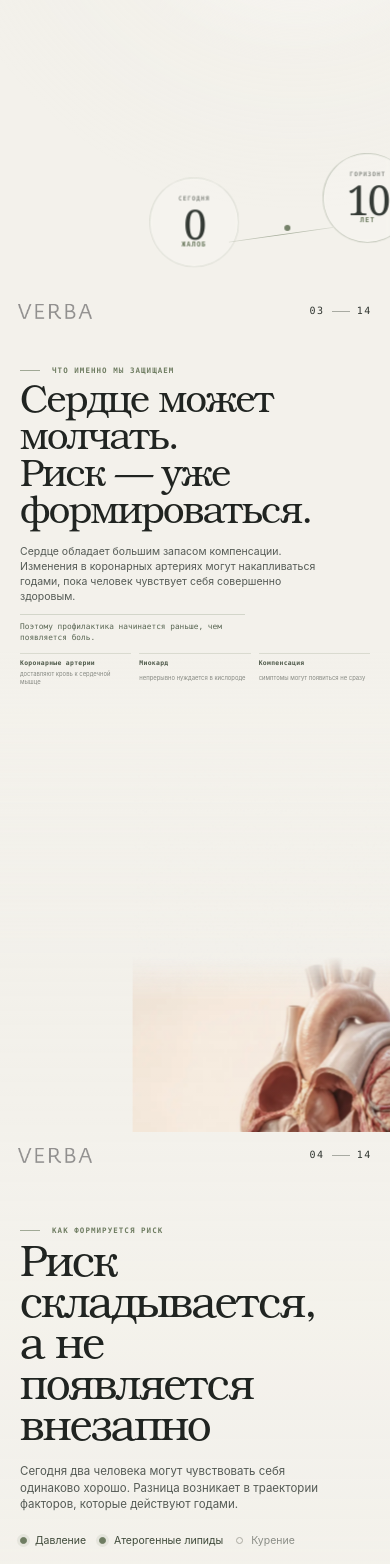
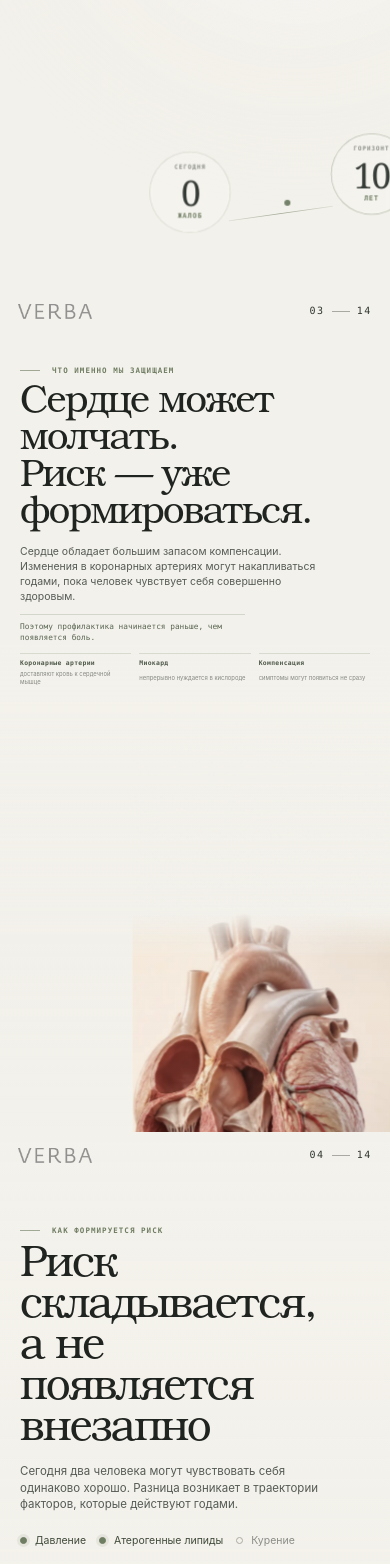
Before and after one commit to stepanMiller/verba-heart-lab, a Next.js app: page / in a window 390 px wide. Shown: the part 1400-2964 px from the top of the page. Built offline with nearby package versions, Linux system fonts and the light colour scheme.

Commit message:
fix(v2): align horizon metrics and organ scenes on mobile

```diff
--- a/app/organ-scenes-fix.css
+++ b/app/organ-scenes-fix.css
@@ -1,6 +1,5 @@
-/* Final alignment pass for the two inserted organ bridge scenes.
-   Keep the approved story and animation, but make their geometry follow
-   the same grid as the rest of the 14-scene deck. */
+/* Final alignment pass for the inserted organ bridge scenes and the mobile
+   horizon graphic. Loaded after globals.css so these values are authoritative. */
 
 .heart-context-copy,
 .stroke-copy {
@@ -20,15 +19,41 @@
 }
 
 @media (max-width: 640px) {
+  /* Slide 02: keep the 0 / 10-year circles completely inside the scene. */
+  .horizon-field {
+    top: 54%;
+    height: 31%;
+    overflow: visible;
+  }
+
+  .horizon-now,
+  .horizon-future {
+    width: 31%;
+    min-width: 102px;
+  }
+
+  .horizon-now { top: 16%; }
+  .horizon-future { top: 7%; }
+
+  .horizon-now strong,
+  .horizon-future strong {
+    font-size: 2.9rem;
+    line-height: .96;
+    padding-bottom: 2px;
+  }
+
+  .horizon-line { top: 47%; }
+  .horizon-pulse { top: 42%; }
+
   .heart-context-experience::after,
   .stroke-experience::after {
     background: linear-gradient(
       180deg,
       rgba(243,241,235,1) 0%,
-      rgba(243,241,235,1) 43%,
-      rgba(243,241,235,.94) 52%,
-      rgba(243,241,235,.40) 64%,
-      rgba(243,241,235,.05) 78%,
+      rgba(243,241,235,1) 42%,
+      rgba(243,241,235,.95) 50%,
+      rgba(243,241,235,.42) 62%,
+      rgba(243,241,235,.06) 77%,
       rgba(243,241,235,0) 100%
     );
   }
@@ -94,30 +119,31 @@
     overflow: hidden;
   }
 
+  /* Do not treat the organ render as a desktop background on mobile.
+     Give it a clean lower half and crop from the right, where the anatomy is. */
   .organ-scene-image {
-    top: 54%;
+    top: 49%;
     left: 0;
     bottom: auto;
     width: 100%;
-    height: 46%;
-    opacity: .96;
+    height: 51%;
+    opacity: .98;
     object-fit: cover;
-    object-position: 72% 50%;
     mix-blend-mode: normal;
-    -webkit-mask-image: linear-gradient(to bottom, transparent 0%, #000 14%, #000 100%);
-    mask-image: linear-gradient(to bottom, transparent 0%, #000 14%, #000 100%);
+    -webkit-mask-image: linear-gradient(to bottom, transparent 0%, #000 12%, #000 100%);
+    mask-image: linear-gradient(to bottom, transparent 0%, #000 12%, #000 100%);
   }
 
   .heart-context-image {
-    object-position: 73% 50%;
-    transform: scale(1.035);
-    transform-origin: 73% 68%;
+    object-position: 100% 50%;
+    transform: scale(1.08);
+    transform-origin: 100% 70%;
   }
 
   .stroke-scene-image {
-    object-position: 68% 50%;
-    transform: scale(1.02);
-    transform-origin: 68% 68%;
+    object-position: 100% 50%;
+    transform: scale(1.06);
+    transform-origin: 100% 68%;
   }
 
   .heart-context-experience.is-active .heart-context-image {
@@ -125,19 +151,19 @@
   }
 
   @keyframes heart-context-beat-aligned {
-    0%, 100% { transform: scale(1.035); }
-    10% { transform: scale(1.049); }
-    17% { transform: scale(1.04); }
-    25% { transform: scale(1.052); }
-    38% { transform: scale(1.035); }
+    0%, 100% { transform: scale(1.08); }
+    10% { transform: scale(1.096); }
+    17% { transform: scale(1.086); }
+    25% { transform: scale(1.101); }
+    38% { transform: scale(1.08); }
   }
 
   .heart-context-glow {
     left: auto;
-    right: 2vw;
+    right: -2vw;
     top: auto;
     bottom: 8svh;
-    width: 46vw;
+    width: 50vw;
   }
 
   .organ-caption {
@@ -156,28 +182,11 @@
     max-width: 100%;
   }
 
-  .stroke-mechanism > div {
-    min-width: 0;
-  }
-
-  .stroke-mechanism > i {
-    margin-top: 12px;
-  }
-
-  .stroke-mechanism span {
-    font-size: 5.5px;
-  }
-
-  .stroke-mechanism strong {
-    font-size: .75rem;
-    line-height: 1.1;
-  }
-
-  .stroke-mechanism small {
-    max-width: none;
-    font-size: 5.7px;
-    line-height: 1.25;
-  }
+  .stroke-mechanism > div { min-width: 0; }
+  .stroke-mechanism > i { margin-top: 12px; }
+  .stroke-mechanism span { font-size: 5.5px; }
+  .stroke-mechanism strong { font-size: .75rem; line-height: 1.1; }
+  .stroke-mechanism small { max-width: none; font-size: 5.7px; line-height: 1.25; }
 
   .stroke-flow-visual {
     right: 2vw;
@@ -194,33 +203,30 @@
 }
 
 @media (max-width: 640px) and (max-height: 720px) {
+  .horizon-field { top: 52%; height: 33%; }
+  .horizon-now { top: 14%; }
+  .horizon-future { top: 5%; }
+
   .heart-context-copy,
-  .stroke-copy {
-    top: 74px;
+  .stroke-copy { top: 74px; }
+
+  .organ-scene-image {
+    top: 50%;
+    height: 50%;
   }
 
-  .organ-scene-image {
-    top: 56%;
-    height: 44%;
-  }
-
-  .heart-context-image {
-    transform: scale(1.025);
-  }
-
-  .stroke-scene-image {
-    transform: scale(1.015);
-  }
+  .heart-context-image { transform: scale(1.06); }
+  .stroke-scene-image { transform: scale(1.045); }
 
   .heart-context-experience.is-active .heart-context-image {
     animation: heart-context-beat-aligned-short 1.42s ease-in-out .35s 5;
   }
 
   @keyframes heart-context-beat-aligned-short {
-    0%, 100% { transform: scale(1.025); }
-    10% { transform: scale(1.038); }
-    17% { transform: scale(1.03); }
-    25% { transform: scale(1.041); }
-    38% { transform: scale(1.025); }
+    0%, 100% { transform: scale(1.06); }
+    10% { transform: scale(1.074); }
+    17% { transform: scale(1.065); }
+    25% { transform: scale(1.077); }
+    38% { transform: scale(1.06); }
   }
 }
```
